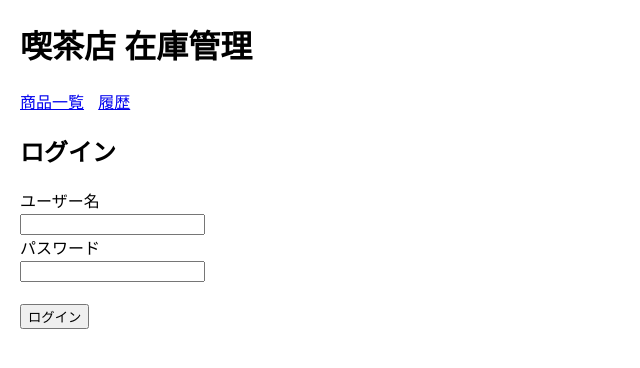
After one commit to witheredgrasses-web/git_practice, a Flask app: page /login in a window 1280 px wide. The commit adds this page. Shown: the top 368 px of the page, without its empty margins (0-640 px from the left). Run offline with Flask 3, Linux system fonts and the light colour scheme.

Commit message:
login surface

```diff
--- a/app.py
+++ b/app.py
@@ -1,4 +1,4 @@
-from flask import Flask, render_template, request, redirect, url_for, flash, g
+from flask import Flask, render_template, request, redirect, url_for, flash, g, session
 import sqlite3
 import os
 
@@ -19,12 +19,72 @@ def get_db():
         g.db = conn
     return g.db
 
+@app.before_request
+def load_logged_in_user():
+    """リクエストごとに「今ログインしているユーザー」を g.user にセットする。"""
+    user_id = session.get("user_id")
+
+    if user_id is None:
+        g.user = None
+    else:
+        db = get_db()
+        user = db.execute(
+            "SELECT id, username, role FROM USERS WHERE id = ?",
+            (user_id,)
+        ).fetchone()
+        g.user = user
 
 @app.teardown_appcontext
 def close_db(exception):
     db = g.pop("db", None)
     if db is not None:
         db.close()
+
+@app.route("/login", methods=["GET", "POST"])
+def login():
+    db = get_db()
+
+    if request.method == "POST":
+        username = request.form.get("username", "").strip()
+        password = request.form.get("password", "")
+
+        if not username or not password:
+            flash("ユーザー名とパスワードを入力してください。", "error")
+            return render_template("login.html")
+
+        # ユーザーをDBから検索
+        user = db.execute(
+            "SELECT * FROM USERS WHERE username = ?",
+            (username,)
+        ).fetchone()
+
+        if user is None:
+            flash("ユーザー名かパスワードが違います。", "error")
+            return render_template("login.html")
+
+        # いったん「password_hash に平文パスワードが入っている」前提
+        # （あとでハッシュチェックに変更する）
+        if user["password_hash"] != password:
+            flash("ユーザー名かパスワードが違います。", "error")
+            return render_template("login.html")
+
+        # ログイン成功 → セッションに保存
+        session.clear()
+        session["user_id"] = user["id"]
+        session["role"] = user["role"]
+        session["username"] = user["username"]
+
+        flash(f"ログインしました。（{user['username']}）", "success")
+        return redirect(url_for("item_list"))
+
+    # GET のときはログインフォームを表示
+    return render_template("login.html")
+
+@app.route("/logout")
+def logout():
+    session.clear()
+    flash("ログアウトしました。", "success")
+    return redirect(url_for("login"))
 
 
 # ====== 商品一覧 ======
--- a/templates/base.html
+++ b/templates/base.html
@@ -14,8 +14,20 @@
       <nav>
         <a href="{{ url_for('item_list') }}">商品一覧</a>
         <a href="{{ url_for('movement_list') }}">履歴</a>
+
+        <span style="margin-left: 20px;"></span>
+
+        {# ログイン画面ではログイン情報を出さない #}
+        {% if request.endpoint != 'login' %}
+
+          {# g.user があればログイン中 #}
+          {% if g.user %}
+            <span>ログイン中：{{ g.user["username"] }}（{{ g.user["role"] }}）</span>
+            <a href="{{ url_for('logout') }}" style="margin-left: 10px;">ログアウト</a>
+          {% endif %}
+
+        {% endif %}
       </nav>
-
     </header>
 
     {% with messages = get_flashed_messages(with_categories=true) %}
--- /dev/null
+++ b/templates/login.html
@@ -0,0 +1,20 @@
+{% extends "base.html" %}
+
+{% block content %}
+  <h2>ログイン</h2>
+
+  <form method="post">
+    <div>
+      <label for="username">ユーザー名</label><br>
+      <input type="text" id="username" name="username" required>
+    </div>
+
+    <div>
+      <label for="password">パスワード</label><br>
+      <input type="password" id="password" name="password" required>
+    </div>
+
+    <br>
+    <button type="submit">ログイン</button>
+  </form>
+{% endblock %}
```
Also changed, not shown: cafe_management.db.
